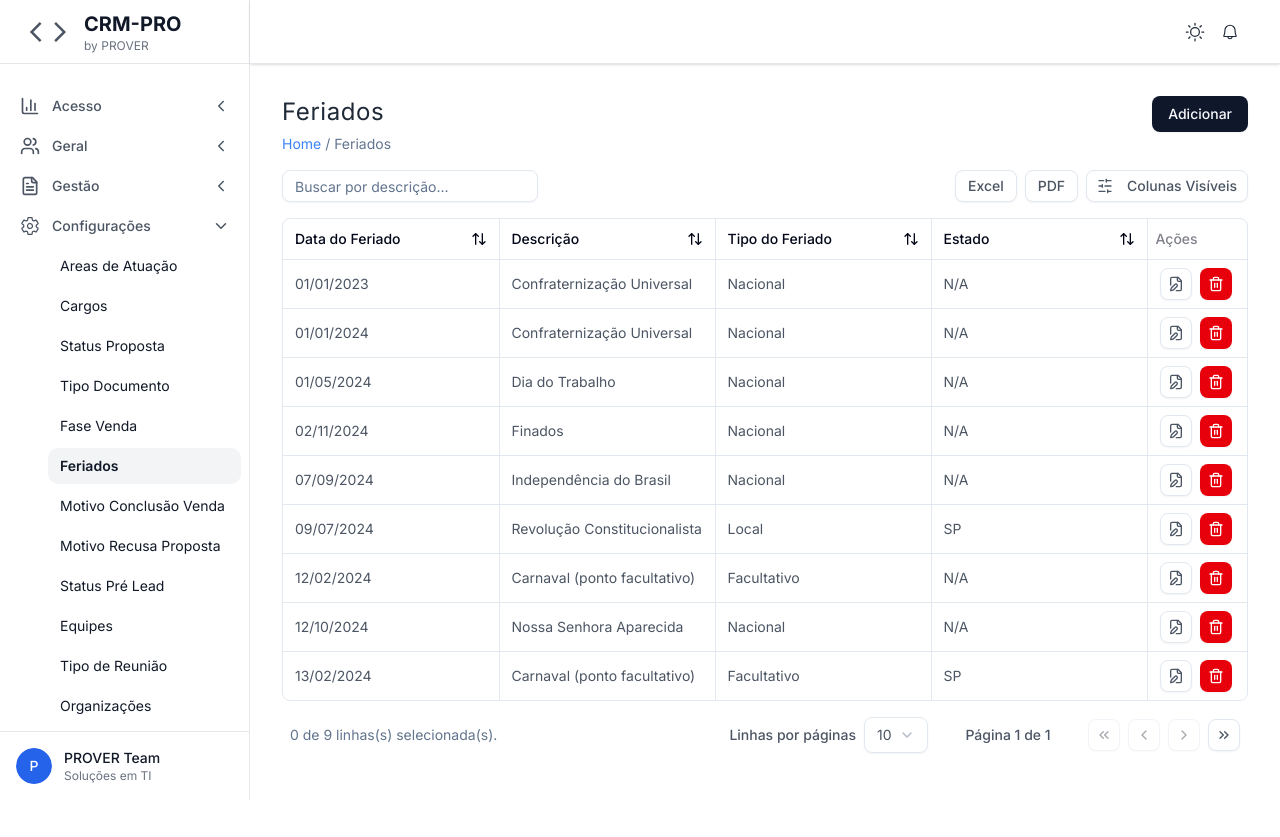
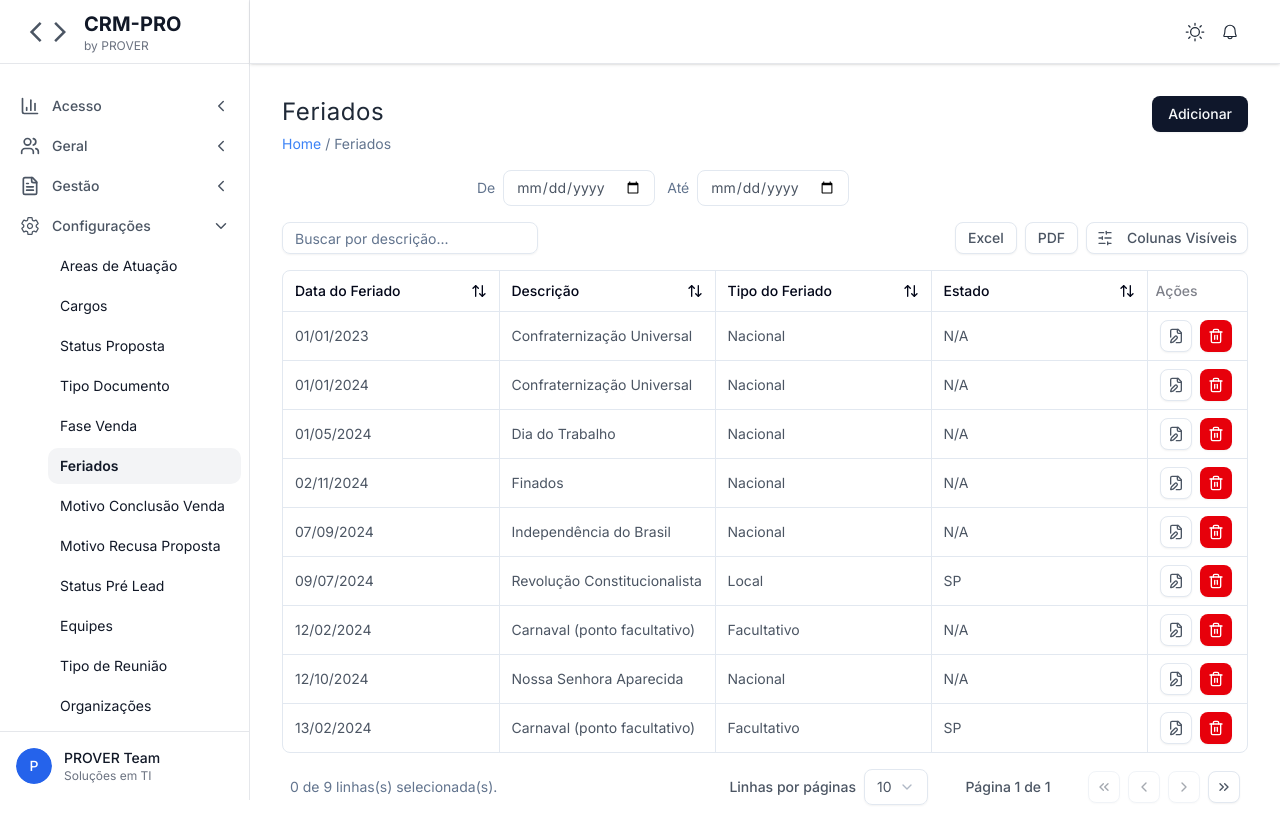
Before and after one commit to Brenobn/CRM-Prover-Web, a React (Vite) app: page /configuracoes/feriados in a window 1280 px wide. Before the commit the page ends 800 px from the top, so only its background shows below. Built offline with nearby package versions, Linux system fonts and the light colour scheme.

Commit message:
Importing useEffect, creating functions parseBRDateToDate, sortBRDate and a state for dateForm and dateTo. Making anothers changes too

```diff
--- a/src/pages/Holidays.tsx
+++ b/src/pages/Holidays.tsx
@@ -1,5 +1,5 @@
 import { toast } from 'sonner'
-import { useState, useMemo } from 'react'
+import { useState, useMemo, useEffect } from 'react'
 import type { ColumnDef, ColumnFiltersState, SortingState } from '@tanstack/react-table'
 import {
   flexRender,
@@ -26,6 +26,23 @@ import { ArrowUpDown, FilePen, Trash2 } from 'lucide-react'
 import { AlertDialog, AlertDialogAction, AlertDialogCancel, AlertDialogContent, AlertDialogDescription, AlertDialogFooter, AlertDialogHeader, AlertDialogTitle } from '../components/ui/alert-dialog'
 import { data as initialData, type Feriado } from './HolidaysColumns'
 
+function parseBRDateToDate(value: string): Date | null {
+  if (!value) return null
+  const [dd, mm, yyyy] = value.split('/')
+  const iso = `${yyyy}-${mm}-${dd}T00:00:00`
+  const date = new Date(iso)
+  return isNaN(date.getTime()) ? null : date
+}
+
+// eslint-disable-next-line @typescript-eslint/no-explicit-any
+function sortBRDate(rowA: any, rowB: any, columnId: string) {
+  const a = parseBRDateToDate(rowA.getValue(columnId))
+  const b = parseBRDateToDate(rowB.getValue(columnId))
+  const at = a?.getTime() ?? -Infinity
+  const bt = b?.getTime() ?? -Infinity
+  return at === bt ? 0 : at > bt ? 1 : -1
+}
+
 export function Holidays() {
   const [data, setData] = useState<Feriado[]>(initialData)
   const [columnFilters, setColumnFilters] = useState<ColumnFiltersState>([])
@@ -33,10 +50,23 @@ export function Holidays() {
   const [editingHoliday, setEditingHoliday] = useState<Feriado | null>(null)
   const [deletingHoliday, setDeletingHoliday] = useState<Feriado | null>(null)
   const [sorting, setSorting] = useState<SortingState>([])
+  const [dateFrom, setDateFrom] = useState<string>('')
+  const [dateTo, setDateTo] = useState<string>('')
 
   const columns = useMemo<ColumnDef<Feriado>[]>(
     () => [
-      { accessorKey: "dataDoFeriado", header: "Data do Feriado" },
+      {
+        accessorKey: "dataDoFeriado",
+        header: "Data do Feriado",
+        sortingFn: sortBRDate,
+        filterFn: (row, columnId, value: {from?: string | null; to?: string | null}) => {
+          const rowDate = parseBRDateToDate(row.getValue(columnId) as string)
+          if (!rowDate) return false
+          const fromOk = value?.from ? rowDate >= new Date(`${value.from}T00:00:00`) : true
+          const toOk = value?.to ? rowDate <=new Date(`${value.to}T23:59:59`) : true
+          return fromOk && toOk
+        },
+      },
       { accessorKey: "descrição", header: "Descrição" },
       { accessorKey: "tipoDoFeriado", header: "Tipo do Feriado" },
       {
@@ -95,6 +125,13 @@ export function Holidays() {
     },
   })
 
+  useEffect(() => {
+    table.getColumn('dataDoFeriado')?.setFilterValue({
+      from: dateFrom || null,
+      to: dateTo || null,
+    })
+  }, [table, dateFrom, dateTo])
+
   function handleFormSubmit(values: { dataDoFeriado: Date; descrição: string; tipoDoFeriado: "Nacional" | "Local" | "Facultativo"; estado: string | null }) {
     if (editingHoliday) {
       setData(currentData =>
@@ -150,6 +187,34 @@ export function Holidays() {
           </SheetContent>
         </Sheet>
       </header>
+
+      <div className='flex items-center justify-between gap-4 flex-wrap w-full max-w-xl mx-auto'>
+        <div className='flex items-center gap-3'>
+          <div className='flex items-center gap-2'>
+            <label className='text-sm text-muted-foreground'>De</label>
+            <input
+              type="date"
+              value={dateFrom}
+              onChange={(e) => setDateFrom(e.target.value)}
+              className='h-9 rounded-md border border-input bg-background px-3 text-sm outline-none focus:ring-2 focus:ring-primary/50'
+            />
+          </div>
+          <div className='flex items-center gap-2'>
+            <label className='text-sm text-muted-foreground'>Até</label>
+            <input
+              type="date"
+              value={dateTo}
+              onChange={(e) => setDateTo(e.target.value)}
+              className='h-9 rounded-md border border-input bg-background px-3 text-sm outline-none focus:ring-2 focus:ring-primary/50'
+            />
+          </div>
+          {(dateFrom || dateTo) && (
+            <Button variant="outline" onClick={() => { setDateFrom(''); setDateTo('') }}>
+              Limpar
+            </Button>
+          )}
+        </div>
+      </div>
 
       <div>
         <DataTableToolbar table={table} />
```
